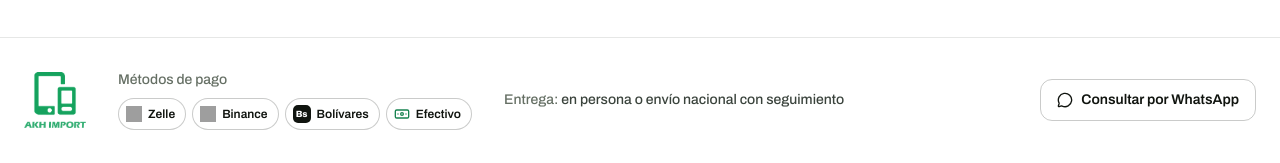
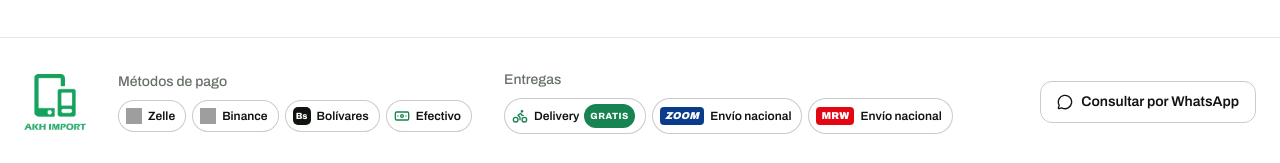
Before and after one commit to khoouri-prog/akh-import-web, a plain HTML site: page index.html in a window 1280 px wide. Shown: the part 2434-2597 px from the top of the page. Drawn offline with nearby package versions, Linux system fonts and the light colour scheme; grey boxes are pictures that could not be loaded.

Commit message:
Entregas: delivery gratis y envios nacionales Zoom/MRW
Co-Authored-By: Claude Sonnet 5.5 <noreply@anthropic.com>

```diff
--- a/index.html
+++ b/index.html
@@ -47,6 +47,10 @@
   .pay-chip{display:inline-flex;align-items:center;gap:6px;border:1px solid var(--line-strong);border-radius:999px;padding:5px 10px 5px 7px;font-size:12px;font-weight:600;color:var(--ink);background:#fff;white-space:nowrap}
   .pay-chip img{width:16px;height:16px;display:block}
   .pay-bs{display:inline-flex;align-items:center;justify-content:center;width:18px;height:18px;border-radius:5px;background:#10140F;color:#fff;font-size:9px;font-weight:800;letter-spacing:-.02em}
+  .ship-free{background:var(--green);color:#fff;font-size:9px;font-weight:800;letter-spacing:.06em;border-radius:999px;padding:2px 6px;margin-left:-1px}
+  .ship-logo{display:inline-flex;align-items:center;height:18px;border-radius:4px;padding:0 5px;font-size:10px;font-weight:900;letter-spacing:.02em;color:#fff}
+  .ship-zoom{background:#0B3C8C;font-style:italic}   /* reemplazable por el logo oficial de Zoom */
+  .ship-mrw{background:#E30613}                       /* reemplazable por el logo oficial de MRW */
   .pay-sm{justify-content:flex-end;gap:4px}
   .pay-sm .pay-chip{padding:4px 7px;font-size:0;gap:0}
   .pay-sm .pay-chip span{display:none}
@@ -234,7 +238,14 @@
       <span class="text-[var(--ink3)]">Métodos de pago</span>
       <div class="pay-row" data-pagos></div>
     </div>
-    <span><span class="text-[var(--ink3)]">Entrega:</span> en persona o envío nacional con seguimiento</span>
+    <div class="flex flex-col gap-2">
+      <span class="text-[var(--ink3)]">Entregas</span>
+      <div class="pay-row">
+        <span class="pay-chip"><i data-lucide="bike" class="w-4 h-4 text-[var(--green)]"></i><span>Delivery</span><b class="ship-free">GRATIS</b></span>
+        <span class="pay-chip" title="Envíos nacionales con Zoom"><b class="ship-logo ship-zoom">ZOOM</b><span>Envío nacional</span></span>
+        <span class="pay-chip" title="Envíos nacionales con MRW"><b class="ship-logo ship-mrw">MRW</b><span>Envío nacional</span></span>
+      </div>
+    </div>
     <a href="https://wa.me/584120000000" target="_blank" rel="noopener" id="footerWhatsapp" class="sm:ml-auto btn-line rounded-xl px-4 py-2.5 text-sm font-semibold flex items-center gap-2 w-fit">
       <i data-lucide="message-circle" class="w-4 h-4"></i> Consultar por WhatsApp
     </a>
```
